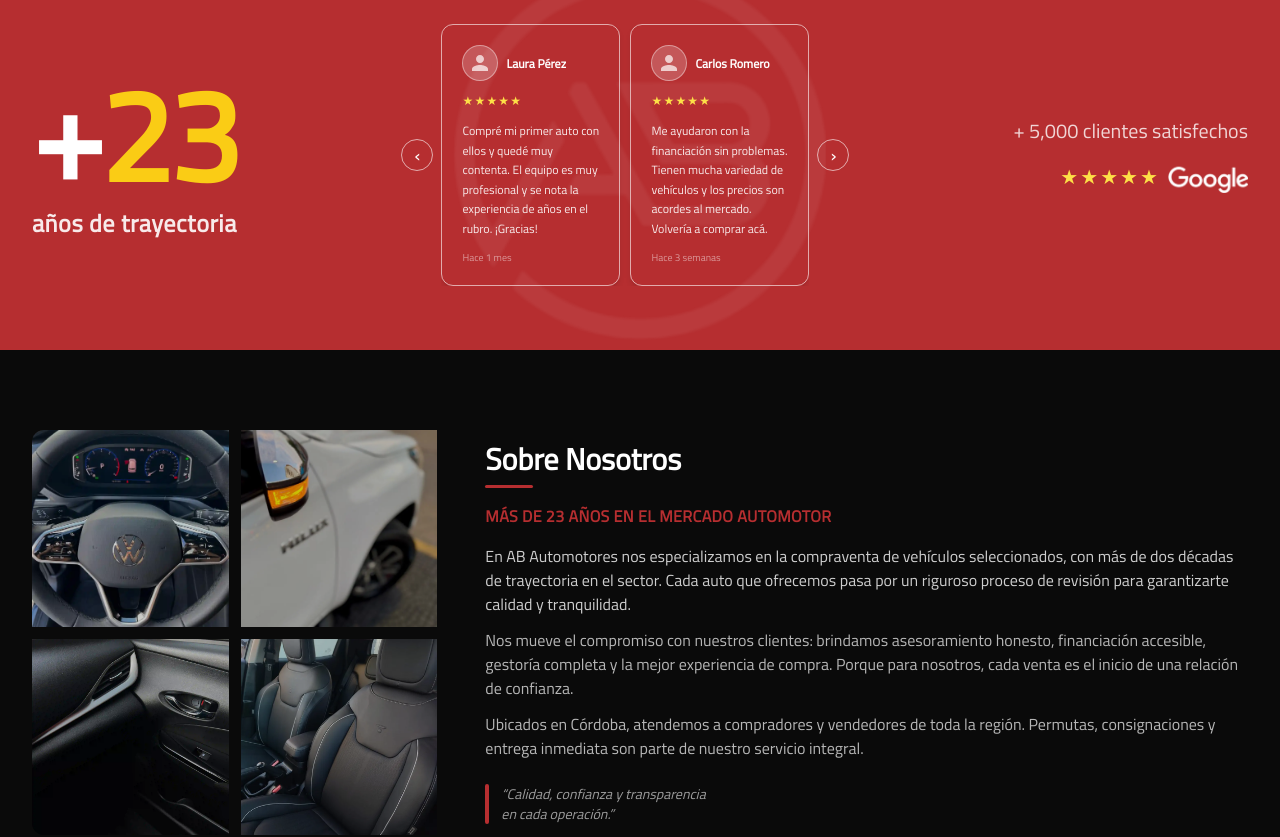
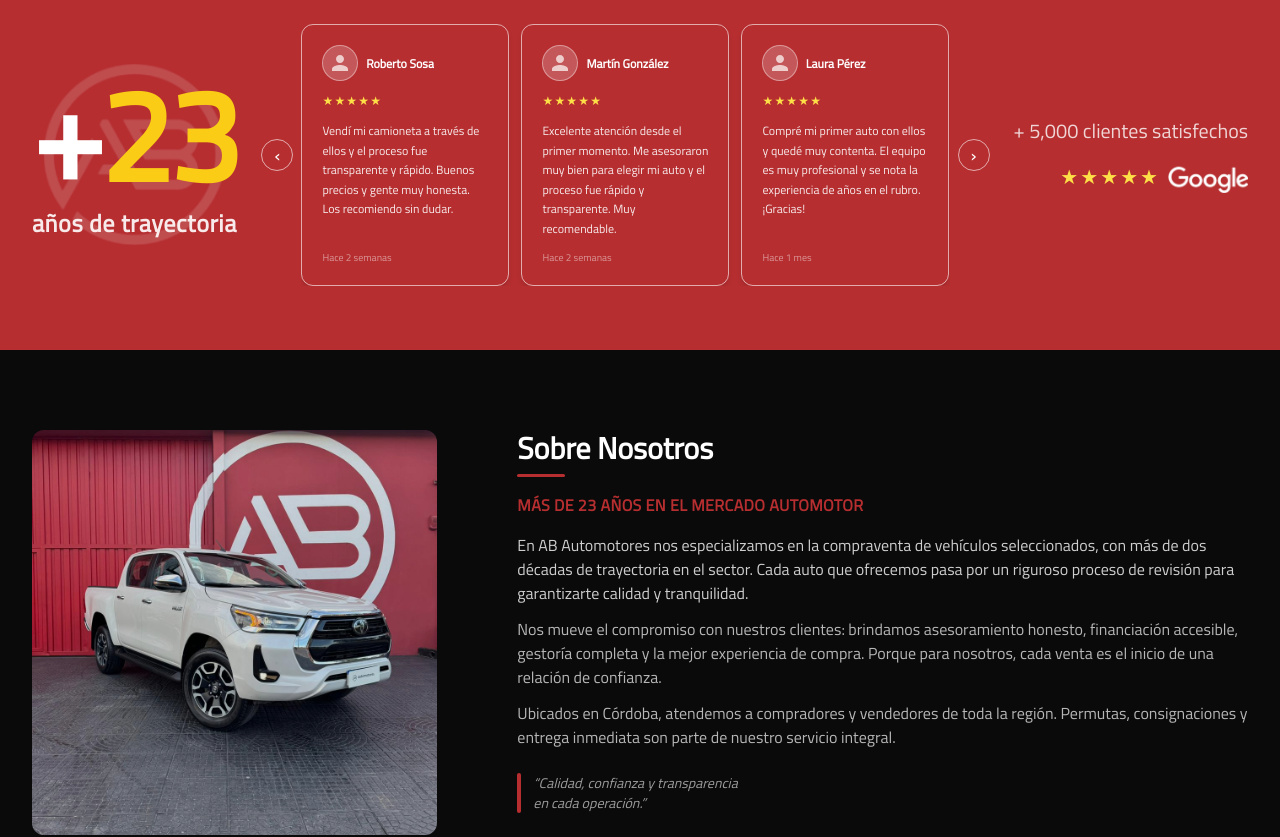
Before and after one commit to pabloemanuelok/AB-Automotores, a Next.js app in the folder Front/: page / in a window 1280 px wide. Shown: the part 1260-2097 px from the top of the page. Built offline with nearby package versions, Linux system fonts and the light colour scheme; no server answers.

Commit message:
Cambios home

```diff
--- a/Front/src/Components/Section1/Section1.tsx
+++ b/Front/src/Components/Section1/Section1.tsx
@@ -7,11 +7,12 @@ import { Autoplay, Navigation } from "swiper/modules";
 import { motion } from "framer-motion";
 import "swiper/css";
 import "swiper/css/navigation";
+import colaDeBmw from "@/Assets/colaDeBmw.jpeg";
 
 const images = [
   { src: "/source/Frente20081.svg", alt: "Frente del vehículo" },
   { src: "/source/InteriorJeep2.svg", alt: "Interior del Jeep" },
-  { src: "/source/ColaNivus3.svg", alt: "Cola del Nivus" },
+  { src: colaDeBmw, alt: "Cola del BMW" },
 ];
 
 const ImageGallery: React.FC = () => {
--- a/Front/src/Components/Section4/Section4.tsx
+++ b/Front/src/Components/Section4/Section4.tsx
@@ -6,7 +6,7 @@ import Link from "next/link";
 import { motion } from "framer-motion";
 
 const images = [
-  { src: "/source/DetailMondeo3.webp", alt: "Detalle interior de vehículo" },
+  { src: "/source/NivusInterior.webp", alt: "Interior Nivus" },
   { src: "/source/ManijaYaris.webp", alt: "Manija Yaris", isMiddle: true },
   { src: "/source/Central208.webp", alt: "Central multimedia 208" },
 ];
--- a/Front/src/Components/SectionAnim/SectionAnim.tsx
+++ b/Front/src/Components/SectionAnim/SectionAnim.tsx
@@ -47,6 +47,12 @@ const reviews = [
     date: "Hace 3 meses",
     avatar: null,
   },
+  {
+    name: "Roberto Sosa",
+    text: "Vendí mi camioneta a través de ellos y el proceso fue transparente y rápido. Buenos precios y gente muy honesta. Los recomiendo sin dudar.",
+    date: "Hace 2 semanas",
+    avatar: null,
+  },
 ];
 
 const HomeCounter: React.FC = React.memo(() => {
@@ -94,19 +100,18 @@ const HomeCounter: React.FC = React.memo(() => {
       id="home-counter"
       className="relative bg-[#B62E30] py-12 md:py-16 overflow-hidden"
     >
-      <div className="absolute inset-0 opacity-[0.06] pointer-events-none select-none flex items-center justify-center">
-        <Image src={LogoSinFondo} alt="" aria-hidden width={420} className="object-contain" />
-      </div>
-
-      <div className="page-container relative z-10 flex flex-col md:flex-row items-center justify-between gap-10">
+      <div className="page-container relative z-10 flex flex-col md:flex-row items-center justify-between gap-6">
         {/* Contador */}
         <motion.div
           initial={{ opacity: 0, scale: 0.8 }}
           animate={isVisible ? { opacity: 1, scale: 1 } : {}}
           transition={{ duration: 1.2, ease: "easeOut" }}
-          className="flex flex-col items-center md:items-start"
+          className="relative flex flex-col items-center md:items-start shrink-0"
         >
-          <span className="text-7xl md:text-9xl font-extrabold text-white tracking-tight leading-none">
+          <div className="absolute inset-0 opacity-[0.15] pointer-events-none select-none flex items-center justify-center">
+            <Image src={LogoSinFondo} alt="" aria-hidden width={260} className="object-contain" />
+          </div>
+          <span className="relative text-7xl md:text-9xl font-extrabold text-white tracking-tight leading-none">
             +<span className="text-yellow-400">{count}</span>
           </span>
           <motion.p
@@ -124,7 +129,7 @@ const HomeCounter: React.FC = React.memo(() => {
           initial={{ opacity: 0, y: 24 }}
           animate={isVisible ? { opacity: 1, y: 0 } : {}}
           transition={{ duration: 0.8, delay: 0.5 }}
-          className="w-full md:max-w-sm lg:max-w-md"
+          className="flex-1 min-w-0"
         >
           <div className="flex items-center gap-2">
             <button
@@ -134,13 +139,18 @@ const HomeCounter: React.FC = React.memo(() => {
             >
               ‹
             </button>
-            <div className="flex-1 overflow-hidden [&_.swiper-wrapper]:!items-stretch">
+            <div className="flex-1 min-w-0 overflow-hidden [&_.swiper-wrapper]:!items-stretch">
               <Swiper
                 onSwiper={(s) => { swiperRef.current = s; }}
                 modules={[Autoplay]}
-                slidesPerView={2}
+                slidesPerView={1}
+                breakpoints={{
+                  640: { slidesPerView: 2, spaceBetween: 10 },
+                  1024: { slidesPerView: 3, spaceBetween: 12 },
+                }}
                 spaceBetween={10}
                 loop={true}
+                centeredSlides={true}
                 autoplay={{ delay: 4000, disableOnInteraction: false }}
               >
                 {reviews.map((review, i) => (
@@ -192,9 +202,9 @@ const HomeCounter: React.FC = React.memo(() => {
           initial={{ opacity: 0, y: 24 }}
           animate={isVisible ? { opacity: 1, y: 0 } : {}}
           transition={{ duration: 0.8, delay: 0.6 }}
-          className="flex flex-col items-center md:items-end gap-4"
+          className="flex flex-col items-center md:items-end gap-4 shrink-0"
         >
-          <p className="text-white/80 text-lg md:text-xl font-medium">
+          <p className="text-white/80 text-lg md:text-xl font-medium whitespace-nowrap">
             + 5,000 clientes satisfechos
           </p>
           <div className="flex items-center gap-2">
--- a/Front/src/Components/SobreNosotros/SobreNosotros.tsx
+++ b/Front/src/Components/SobreNosotros/SobreNosotros.tsx
@@ -3,46 +3,30 @@
 import React from "react";
 import Image from "next/image";
 import { motion } from "framer-motion";
-
-const photos = [
-  { src: "/source/VolanteTaos.webp", alt: "Volante Taos" },
-  { src: "/source/EspejoHilux.webp", alt: "Espejo Hilux" },
-  { src: "/source/ManijaYaris.webp", alt: "Manija Yaris" },
-  { src: "/source/AsientosToro.webp", alt: "Asientos Toro" },
-];
-
-const roundedClass: Record<number, string> = {
-  0: "rounded-tl-xl",
-  2: "rounded-bl-xl",
-};
+import frenteHilux from "@/Assets/frenteHilux.jpeg";
 
 const SobreNosotros: React.FC = () => {
   return (
     <section className="bg-[#0a0a0a] py-10 md:py-20">
-      <div className="page-container flex flex-col md:flex-row items-center gap-8 md:gap-12">
+      <div className="page-container flex flex-col md:flex-row items-start gap-8 md:gap-12">
 
-        {/* Grid de fotos */}
-        <div className="w-[260px] shrink-0 md:w-2/5 lg:w-1/3 grid grid-cols-2 gap-2 md:gap-3 mx-auto md:mx-0">
-          {photos.map((photo, index) => (
+        {/* Foto grande */}
         <motion.div
-              key={index}
           initial={{ opacity: 0, y: 20 }}
           whileInView={{ opacity: 1, y: 0 }}
           viewport={{ once: true, margin: "-60px" }}
-              transition={{ duration: 0.5, ease: "easeOut", delay: index * 0.1 }}
-              className={`relative aspect-square overflow-hidden group ${roundedClass[index] ?? ""}`}
+          transition={{ duration: 0.6, ease: "easeOut" }}
+          className="relative w-full md:w-2/5 lg:w-1/3 shrink-0 aspect-square rounded-xl overflow-hidden"
         >
           <Image
-                src={photo.src}
-                alt={photo.alt}
+            src={frenteHilux}
+            alt="Frente Hilux"
             fill
-                className="object-cover transition-transform duration-500 group-hover:scale-105"
-                sizes="(max-width: 768px) 130px, 25vw"
+            className="object-cover"
+            sizes="(max-width: 768px) 100vw, 40vw"
           />
-              <div className="absolute inset-0 bg-black/20 group-hover:bg-black/10 transition-colors duration-300" />
+          <div className="absolute inset-0 bg-black/10" />
         </motion.div>
-          ))}
-        </div>
 
         {/* Texto descriptivo */}
         <motion.div
@@ -50,7 +34,7 @@ const SobreNosotros: React.FC = () => {
           whileInView={{ opacity: 1, x: 0 }}
           viewport={{ once: true, margin: "-60px" }}
           transition={{ duration: 0.7, ease: "easeOut" }}
-          className="w-full md:flex-1 flex flex-col text-center md:text-left"
+          className="w-full md:flex-1 flex flex-col text-center md:text-left md:pl-4 lg:pl-8"
         >
           <h2 className="text-2xl md:text-3xl font-bold text-white">
             Sobre Nosotros
```
Also changed, not shown: Front/src/Assets/colaDeBmw.jpeg (added), Front/src/Assets/frenteHilux.jpeg (added). Lines whose indentation alone changed are shown as unchanged.
